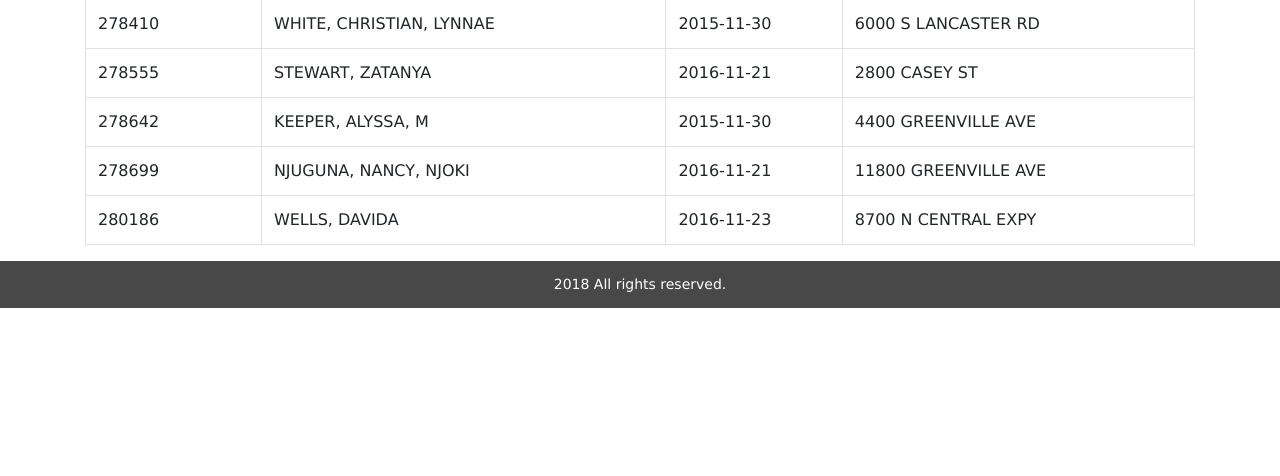
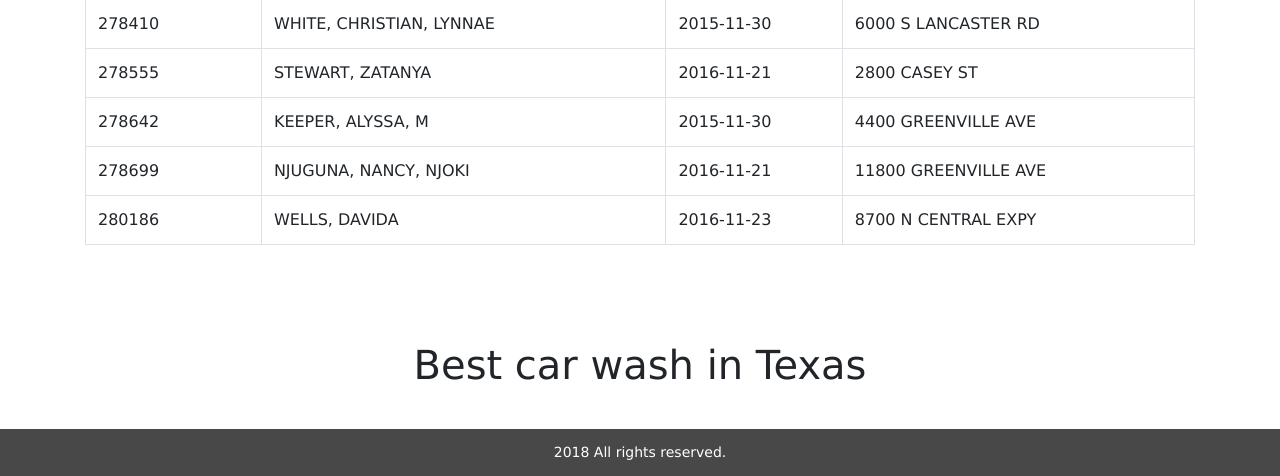
Before and after one commit to Milojkovic/live-stream, a PHP site: page / in a window 1280 px wide. Shown: the part 1214-1690 px from the top of the page. Before the commit the page ends 1522 px from the top, so only its background shows below. Run offline with PHP 8.4, Linux system fonts and the light colour scheme; data comes from the database, SQL or seed files in the repository; some libraries are stand-ins or nearby versions.

Commit message:
Update index.php
New update

```diff
--- a/index.php
+++ b/index.php
@@ -77,6 +77,18 @@
 		</div>
 	</div>
 
+	<div class="container">
+		<div class="row">
+			<div class="col">
+				<article>
+					<section>
+						<h1>Best car wash in Texas</h1>
+					</section>
+				</article>
+			</div>
+		</div>
+	</div>
+
 	<footer>
 		<div id="footer" class="text-center">
 			<span><?php echo date("Y"); ?></span> All rights reserved.
```
